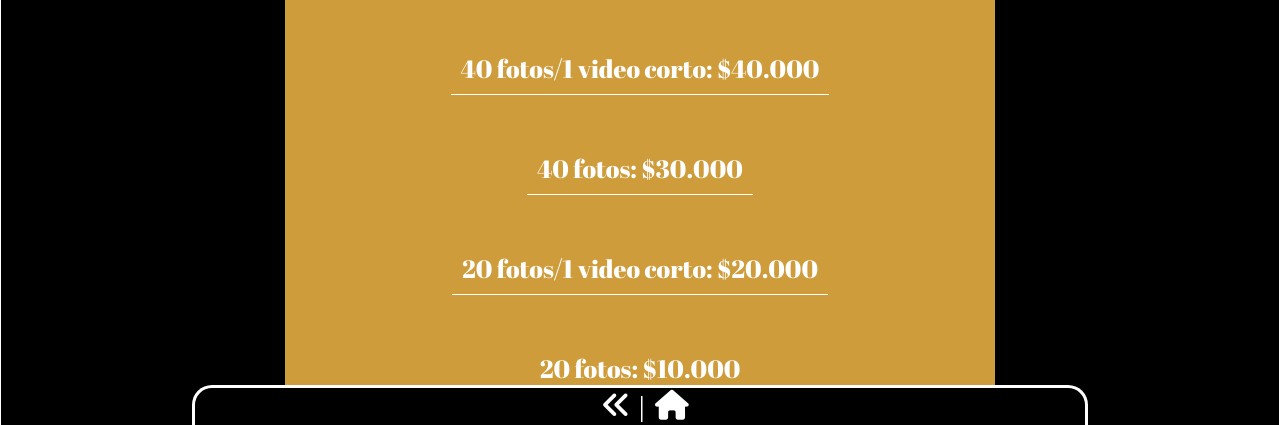
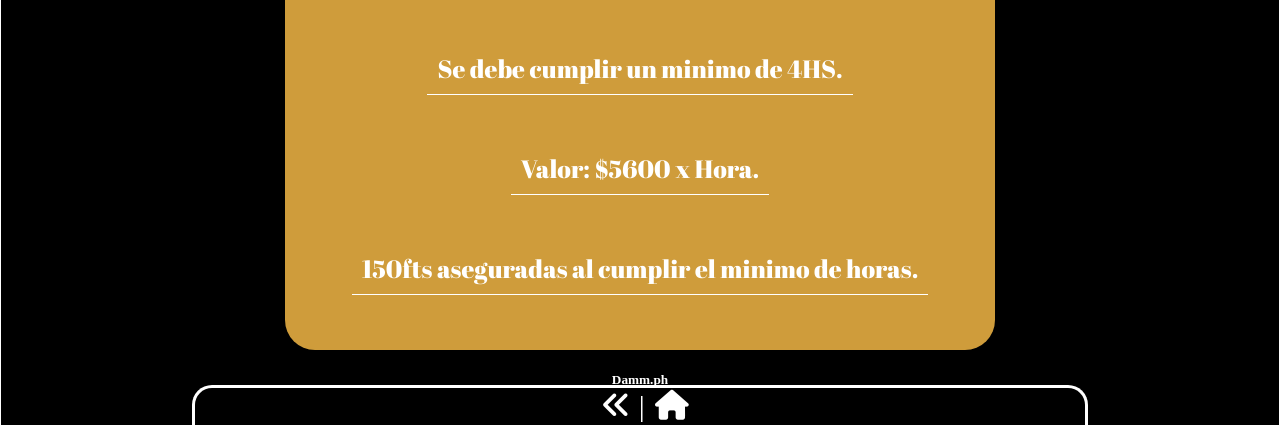
Before and after one commit to dammPH/dammph.github.io, a plain HTML site: page xv.html in a window 1280 px wide. Shown: the part 375-800 px from the top of the page. Drawn offline with Linux system fonts and the light colour scheme.

Commit message:
Update xv.html

```diff
--- a/xv.html
+++ b/xv.html
@@ -27,10 +27,9 @@
                <article class="grupo-2">
                    <div class="categorias">
                         <h2>Realiza el book que siempre soñaste para tus xv</h2>
-                        <p>40 fotos/1 video corto: $40.000</p>
-                        <p>40 fotos: $30.000</p>
-                        <p>20 fotos/1 video corto: $20.000</p>
-                        <p>20 fotos: $10.000</p>
+                        <p>Se debe cumplir un minimo de 4HS.</p>
+                        <p>Valor: $5600 x Hora.</p>
+                        <p>150fts aseguradas al cumplir el minimo de horas.</p>
 
                    </div>
                </article>
```
